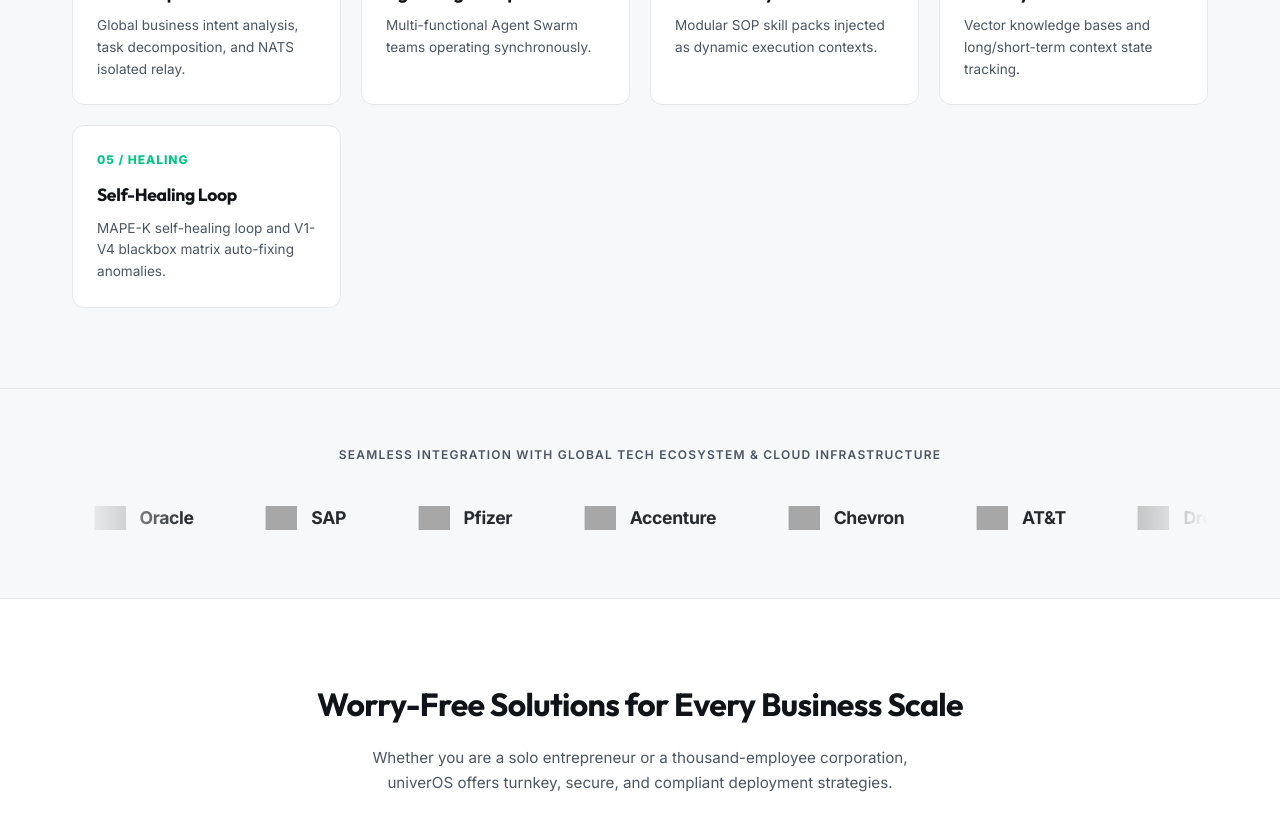
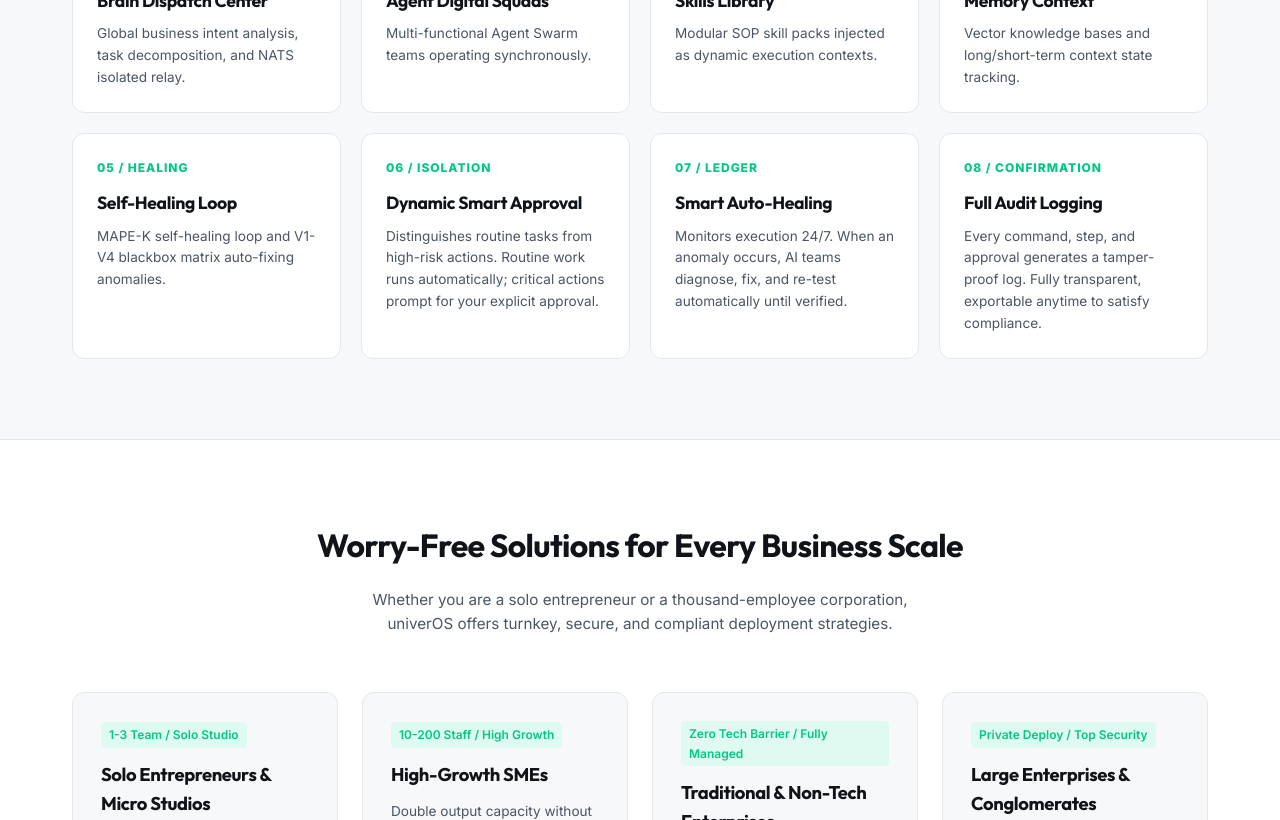
Before and after one commit to WangTeng-Tech/product-univerOS, a Next.js app: page / in a window 1280 px wide. Shown: the part 1980-2800 px from the top of the page. Built offline with nearby package versions, Linux system fonts and the light colour scheme; grey boxes are pictures that could not be loaded.

Commit message:
feat: 将Logo墙合并至Hero并减速50s，合并代理与联系板块，合并系统特性与安全自愈板块，彻底移除Chips

```diff
--- a/src/app/page.tsx
+++ b/src/app/page.tsx
@@ -102,15 +102,14 @@ export default function Home() {
             <ConsoleBlock />
           </div>
         </div>
-      </section>
 
-      {/* Big Tech Infinite Marquee Logo Wall (Positioned directly BELOW Hero Section) */}
-      <section style={{
-        padding: '3rem 0',
-        background: 'var(--color-bg-secondary)',
-        borderBottom: '1px solid var(--color-border)'
-      }}>
-        <div className="container">
+        {/* Big Tech Infinite Marquee Logo Wall (Merged INTO Hero Section) */}
+        <div style={{
+          marginTop: '4rem',
+          paddingTop: '2.5rem',
+          borderTop: '1px dashed var(--color-border)',
+          width: '100%'
+        }}>
           <p style={{
             textAlign: 'center',
             fontSize: '0.75rem',
@@ -140,7 +139,7 @@ export default function Home() {
             <div style={{
               display: 'inline-flex',
               gap: '3.5rem',
-              animation: 'marqueeRoll 25s linear infinite',
+              animation: 'marqueeRoll 50s linear infinite',
               width: 'max-content',
               alignItems: 'center'
             }}>
@@ -295,110 +294,29 @@ export default function Home() {
               <h3 style={{ fontSize: '1.1rem', marginBottom: '0.5rem', color: 'var(--color-text-primary)' }}>{t("architecture.healing")}</h3>
               <p style={{ fontSize: '0.85rem', color: 'var(--color-text-secondary)', lineHeight: 1.6 }}>{t("architecture.healingDesc")}</p>
             </div>
+            {/* CUP Isolation */}
+            <div style={{ background: 'var(--color-bg-primary)', border: '1px solid var(--color-border)', borderRadius: '12px', padding: '1.5rem' }}>
+              <div style={{ fontSize: '0.75rem', fontWeight: 800, color: 'var(--color-accent-main)', letterSpacing: '0.08em', marginBottom: '0.75rem' }}>06 / ISOLATION</div>
+              <h3 style={{ fontSize: '1.1rem', marginBottom: '0.5rem', color: 'var(--color-text-primary)' }}>{t("trust.t1.title")}</h3>
+              <p style={{ fontSize: '0.85rem', color: 'var(--color-text-secondary)', lineHeight: 1.6 }}>{t("trust.t1.desc")}</p>
+            </div>
+            {/* Append-only Ledger */}
+            <div style={{ background: 'var(--color-bg-primary)', border: '1px solid var(--color-border)', borderRadius: '12px', padding: '1.5rem' }}>
+              <div style={{ fontSize: '0.75rem', fontWeight: 800, color: 'var(--color-accent-main)', letterSpacing: '0.08em', marginBottom: '0.75rem' }}>07 / LEDGER</div>
+              <h3 style={{ fontSize: '1.1rem', marginBottom: '0.5rem', color: 'var(--color-text-primary)' }}>{t("trust.t2.title")}</h3>
+              <p style={{ fontSize: '0.85rem', color: 'var(--color-text-secondary)', lineHeight: 1.6 }}>{t("trust.t2.desc")}</p>
+            </div>
+            {/* Safe Deployment */}
+            <div style={{ background: 'var(--color-bg-primary)', border: '1px solid var(--color-border)', borderRadius: '12px', padding: '1.5rem' }}>
+              <div style={{ fontSize: '0.75rem', fontWeight: 800, color: 'var(--color-accent-main)', letterSpacing: '0.08em', marginBottom: '0.75rem' }}>08 / CONFIRMATION</div>
+              <h3 style={{ fontSize: '1.1rem', marginBottom: '0.5rem', color: 'var(--color-text-primary)' }}>{t("trust.t3.title")}</h3>
+              <p style={{ fontSize: '0.85rem', color: 'var(--color-text-secondary)', lineHeight: 1.6 }}>{t("trust.t3.desc")}</p>
+            </div>
           </div>
         </div>
       </section>
 
-      {/* Big Tech Infinite Marquee Logo Wall (Positioned ABOVE Customers Section) */}
-      <section style={{
-        padding: '3.5rem 0',
-        background: 'var(--color-bg-secondary)',
-        borderBottom: '1px solid var(--color-border)'
-      }}>
-        <div className="container">
-          <p style={{
-            textAlign: 'center',
-            fontSize: '0.75rem',
-            fontWeight: 600,
-            letterSpacing: '0.1em',
-            color: 'var(--color-text-secondary)',
-            textTransform: 'uppercase',
-            marginBottom: '2rem'
-          }}>
-            {t("customers.techWallTitle")}
-          </p>
 
-          <style>{`
-            @keyframes marqueeRoll {
-              0% { transform: translateX(0%); }
-              100% { transform: translateX(-50%); }
-            }
-          `}</style>
-
-          <div style={{
-            overflow: 'hidden',
-            whiteSpace: 'nowrap',
-            position: 'relative',
-            WebkitMaskImage: 'linear-gradient(to right, transparent, black 10%, black 90%, transparent)',
-            maskImage: 'linear-gradient(to right, transparent, black 10%, black 90%, transparent)'
-          }}>
-            <div style={{
-              display: 'inline-flex',
-              gap: '3.5rem',
-              animation: 'marqueeRoll 25s linear infinite',
-              width: 'max-content',
-              alignItems: 'center'
-            }}>
-              {[
-                { name: "NVIDIA", icon: "https://api.iconify.design/simple-icons:nvidia.svg?color=%2376b900" },
-                { name: "Tesla", icon: "https://api.iconify.design/simple-icons:tesla.svg?color=%23e82127" },
-                { name: "Meta", icon: "https://api.iconify.design/simple-icons:meta.svg?color=%230081fb" },
-                { name: "Apple", icon: "https://api.iconify.design/simple-icons:apple.svg?color=%23000000" },
-                { name: "Oracle", icon: "https://api.iconify.design/simple-icons:oracle.svg?color=%23f80000" },
-                { name: "SAP", icon: "https://api.iconify.design/simple-icons:sap.svg?color=%230faaff" },
-                { name: "Pfizer", icon: "https://api.iconify.design/simple-icons:pfizer.svg?color=%23000036" },
-                { name: "Accenture", icon: "https://api.iconify.design/simple-icons:accenture.svg?color=%23a100ff" },
-                { name: "Chevron", icon: "https://api.iconify.design/simple-icons:chevron.svg?color=%23005a9c" },
-                { name: "AT&T", icon: "https://api.iconify.design/simple-icons:att.svg?color=%2300a8e0" },
-                { name: "Dropbox", icon: "https://api.iconify.design/simple-icons:dropbox.svg?color=%230061ff" },
-                { name: "Nike", icon: "https://api.iconify.design/simple-icons:nike.svg?color=%23000000" },
-                { name: "Chase", icon: "https://api.iconify.design/simple-icons:chase.svg?color=%231175e8" },
-                { name: "Wise", icon: "https://api.iconify.design/simple-icons:wise.svg?color=%23163300" },
-
-                // Duplicate array for seamless infinite marquee loop
-                { name: "NVIDIA", icon: "https://api.iconify.design/simple-icons:nvidia.svg?color=%2376b900" },
-                { name: "Tesla", icon: "https://api.iconify.design/simple-icons:tesla.svg?color=%23e82127" },
-                { name: "Meta", icon: "https://api.iconify.design/simple-icons:meta.svg?color=%230081fb" },
-                { name: "Apple", icon: "https://api.iconify.design/simple-icons:apple.svg?color=%23000000" },
-                { name: "Oracle", icon: "https://api.iconify.design/simple-icons:oracle.svg?color=%23f80000" },
-                { name: "SAP", icon: "https://api.iconify.design/simple-icons:sap.svg?color=%230faaff" },
-                { name: "Pfizer", icon: "https://api.iconify.design/simple-icons:pfizer.svg?color=%23000036" },
-                { name: "Accenture", icon: "https://api.iconify.design/simple-icons:accenture.svg?color=%23a100ff" },
-                { name: "Chevron", icon: "https://api.iconify.design/simple-icons:chevron.svg?color=%23005a9c" },
-                { name: "AT&T", icon: "https://api.iconify.design/simple-icons:att.svg?color=%2300a8e0" },
-                { name: "Dropbox", icon: "https://api.iconify.design/simple-icons:dropbox.svg?color=%230061ff" },
-                { name: "Nike", icon: "https://api.iconify.design/simple-icons:nike.svg?color=%23000000" },
-                { name: "Chase", icon: "https://api.iconify.design/simple-icons:chase.svg?color=%231175e8" },
-                { name: "Wise", icon: "https://api.iconify.design/simple-icons:wise.svg?color=%23163300" }
-              ].map((logo, index) => (
-                <div key={index} style={{
-                  display: 'inline-flex',
-                  alignItems: 'center',
-                  gap: '0.85rem',
-                  padding: '0.4rem 0.5rem',
-                  opacity: 0.9,
-                  transition: 'all 0.3s ease'
-                }}>
-                  <img
-                    src={logo.icon}
-                    alt={logo.name}
-                    onError={(e) => { e.currentTarget.style.display = 'none'; }}
-                    style={{ width: '32px', height: '32px', objectFit: 'contain', flexShrink: 0 }}
-                  />
-                  <span style={{
-                    fontWeight: 700,
-                    fontSize: '1.1rem',
-                    letterSpacing: '-0.02em',
-                    color: 'var(--color-text-primary)'
-                  }}>
-                    {logo.name}
-                  </span>
-                </div>
-              ))}
-            </div>
-          </div>
-        </div>
-      </section>
 
       {/* Enterprise Scale & Customers Section */}
       <section id="customers" style={{
@@ -513,102 +431,7 @@ export default function Home() {
               </div>
             </div>
           </div>
-        </div>
-      </section>
-
-      {/* Trust & Delivery Assurance Section */}
-      <section id="trust" style={{
-        padding: '5rem 0',
-        background: 'var(--color-bg-primary)',
-        borderBottom: '1px solid var(--color-border)'
-      }}>
-        <div className="container">
-          <div style={{ textAlign: 'center', marginBottom: '3.5rem' }}>
-            <h2 style={{ fontSize: '2rem', marginBottom: '1rem', color: 'var(--color-text-primary)' }}>
-              {t("trust.title")}
-            </h2>
-            <p style={{ maxWidth: '600px', margin: '0 auto', color: 'var(--color-text-secondary)', fontSize: '0.95rem' }}>
-              {t("trust.desc")}
-            </p>
           </div>
-
-          <div className="grid-cols-3">
-            <div style={{
-              background: 'var(--color-bg-secondary)',
-              border: '1px solid var(--color-border)',
-              borderRadius: '12px',
-              padding: '2rem',
-              display: 'flex',
-              flexDirection: 'column',
-              justifyContent: 'space-between'
-            }}>
-              <div>
-                <div style={{ display: 'flex', alignItems: 'center', gap: '0.75rem', marginBottom: '1rem' }}>
-                  <ShieldCheckIcon />
-                  <span style={{ fontSize: '0.75rem', padding: '0.2rem 0.5rem', background: 'var(--color-accent-light)', color: 'var(--color-accent-main)', borderRadius: '4px', fontWeight: 600 }}>
-                    {t("trust.t1.badge")}
-                  </span>
-                </div>
-                <h3 style={{ fontSize: '1.2rem', marginBottom: '0.75rem', color: 'var(--color-text-primary)' }}>
-                  {t("trust.t1.title")}
-                </h3>
-                <p style={{ fontSize: '0.85rem', color: 'var(--color-text-secondary)', lineHeight: '1.6' }}>
-                  {t("trust.t1.desc")}
-                </p>
-              </div>
-            </div>
-
-            <div style={{
-              background: 'var(--color-bg-secondary)',
-              border: '1px solid var(--color-border)',
-              borderRadius: '12px',
-              padding: '2rem',
-              display: 'flex',
-              flexDirection: 'column',
-              justifyContent: 'space-between'
-            }}>
-              <div>
-                <div style={{ display: 'flex', alignItems: 'center', gap: '0.75rem', marginBottom: '1rem' }}>
-                  <ShieldCheckIcon />
-                  <span style={{ fontSize: '0.75rem', padding: '0.2rem 0.5rem', background: 'var(--color-accent-light)', color: 'var(--color-accent-main)', borderRadius: '4px', fontWeight: 600 }}>
-                    {t("trust.t2.badge")}
-                  </span>
-                </div>
-                <h3 style={{ fontSize: '1.2rem', marginBottom: '0.75rem', color: 'var(--color-text-primary)' }}>
-                  {t("trust.t2.title")}
-                </h3>
-                <p style={{ fontSize: '0.85rem', color: 'var(--color-text-secondary)', lineHeight: '1.6' }}>
-                  {t("trust.t2.desc")}
-                </p>
-              </div>
-            </div>
-
-            <div style={{
-              background: 'var(--color-bg-secondary)',
-              border: '1px solid var(--color-border)',
-              borderRadius: '12px',
-              padding: '2rem',
-              display: 'flex',
-              flexDirection: 'column',
-              justifyContent: 'space-between'
-            }}>
-              <div>
-                <div style={{ display: 'flex', alignItems: 'center', gap: '0.75rem', marginBottom: '1rem' }}>
-                  <ShieldCheckIcon />
-                  <span style={{ fontSize: '0.75rem', padding: '0.2rem 0.5rem', background: 'var(--color-accent-light)', color: 'var(--color-accent-main)', borderRadius: '4px', fontWeight: 600 }}>
-                    {t("trust.t3.badge")}
-                  </span>
-                </div>
-                <h3 style={{ fontSize: '1.2rem', marginBottom: '0.75rem', color: 'var(--color-text-primary)' }}>
-                  {t("trust.t3.title")}
-                </h3>
-                <p style={{ fontSize: '0.85rem', color: 'var(--color-text-secondary)', lineHeight: '1.6' }}>
-                  {t("trust.t3.desc")}
-                </p>
-              </div>
-            </div>
-          </div>
-        </div>
       </section>
 
       {/* Credentials and Security Section */}
@@ -724,22 +547,9 @@ export default function Home() {
             <h3 style={{ fontSize: '2.2rem', fontWeight: 800, marginBottom: '0.75rem', color: 'var(--color-text-primary)' }}>
               {t("stats.title")}
             </h3>
-            <p style={{ fontSize: '1.05rem', color: 'var(--color-text-secondary)', marginBottom: '2rem' }}>
+            <p style={{ fontSize: '1.05rem', color: 'var(--color-text-secondary)', marginBottom: '3.5rem' }}>
               {t("stats.subtitle")}
             </p>
-
-            {/* Chips */}
-            <div style={{ display: 'flex', justifyContent: 'center', gap: '0.75rem', marginBottom: '3.5rem', flexWrap: 'wrap' }}>
-              <span style={{ padding: '0.4rem 1rem', background: '#2d1b4e', color: '#c084fc', borderRadius: '20px', fontSize: '0.85rem', fontWeight: 600 }}>
-                {t("stats.chip1")}
-              </span>
-              <span style={{ padding: '0.4rem 1rem', background: '#1e293b', color: '#38bdf8', borderRadius: '20px', fontSize: '0.85rem', fontWeight: 600 }}>
-                {t("stats.chip2")}
-              </span>
-              <span style={{ padding: '0.4rem 1rem', background: '#3b1c1c', color: '#f87171', borderRadius: '20px', fontSize: '0.85rem', fontWeight: 600 }}>
-                {t("stats.chip3")}
-              </span>
-            </div>
 
             {/* Large Numbers */}
             <div style={{ display: 'grid', gridTemplateColumns: 'repeat(auto-fit, minmax(220px, 1fr))', gap: '2rem', alignItems: 'center' }}>
@@ -832,59 +642,45 @@ export default function Home() {
         </div>
       </section>
 
-      {/* Partner Banner Section */}
-      <section style={{
+      {/* Combined Partner Ecosystem & Contact Section */}
+      <section id="contact" style={{
         padding: '5rem 0',
         background: 'var(--color-bg-primary)',
         borderBottom: '1px solid var(--color-border)',
         textAlign: 'center'
       }}>
-        <div className="container" style={{ maxWidth: '800px' }}>
+        <div className="container" style={{ maxWidth: '850px' }}>
           <h2 style={{ fontSize: '2rem', marginBottom: '1.25rem', color: 'var(--color-text-primary)' }}>
-            {t("partner.title")}
+            {t("partner.title")} & {t("nav.contact")}
           </h2>
-          <p style={{ color: 'var(--color-text-secondary)', marginBottom: '2rem', fontSize: '0.95rem', lineHeight: '1.7' }}>
-            {t("partner.desc")}
+          <p style={{ color: 'var(--color-text-secondary)', marginBottom: '2.5rem', fontSize: '0.95rem', lineHeight: '1.7' }}>
+            {t("partner.desc")} 专属客户经理与技术顾问 24/7 为您提供严肃企业级 AI Workforce 落地咨询与解决方案架构支持。
           </p>
-          <Link href="/partner">
-            <button className="btn-primary" style={{ padding: '0.75rem 2rem' }}>
-              {t("partner.btn")}
-            </button>
-          </Link>
-        </div>
-      </section>
 
-      {/* Contact Section */}
-      <section id="contact" style={{
-        padding: '4.5rem 0',
-        background: 'var(--color-bg-secondary)',
-        borderBottom: '1px solid var(--color-border)',
-        textAlign: 'center'
-      }}>
-        <div className="container" style={{ maxWidth: '800px' }}>
-          <h2 style={{ fontSize: '2rem', marginBottom: '1rem', color: 'var(--color-text-primary)' }}>
-            {t("footer.sales")}
-          </h2>
-          <p style={{ color: 'var(--color-text-secondary)', marginBottom: '2.5rem', fontSize: '0.95rem' }}>
-            专属客户经理与技术顾问 24/7 为您提供严肃企业级 AI Workforce 落地咨询与解决方案架构支持。
-          </p>
+          <div style={{ display: 'flex', justifyContent: 'center', marginBottom: '3rem' }}>
+            <Link href="/partner">
+              <button className="btn-primary" style={{ padding: '0.75rem 2.5rem', fontSize: '0.95rem' }}>
+                {t("partner.btn")}
+              </button>
+            </Link>
+          </div>
 
           <div style={{
             display: 'grid',
-            gridTemplateColumns: 'repeat(auto-fit, minmax(220px, 1fr))',
+            gridTemplateColumns: 'repeat(auto-fit, minmax(240px, 1fr))',
             gap: '1.5rem',
             textAlign: 'left'
           }}>
-            <div style={{ background: 'var(--color-bg-primary)', padding: '1.5rem', borderRadius: '12px', border: '1px solid var(--color-border)' }}>
+            <div style={{ background: 'var(--color-bg-secondary)', padding: '1.75rem', borderRadius: '12px', border: '1px solid var(--color-border)' }}>
               <div style={{ fontSize: '0.75rem', fontWeight: 800, color: 'var(--color-accent-main)', letterSpacing: '0.08em', marginBottom: '0.5rem' }}>BUSINESS & SALES</div>
               <h4 style={{ fontSize: '1.05rem', color: 'var(--color-text-primary)', marginBottom: '0.5rem' }}>商务对接与方案咨询</h4>
-              <p style={{ fontSize: '0.85rem', color: 'var(--color-text-secondary)' }}>sales@univeros.cn</p>
+              <p style={{ fontSize: '0.9rem', color: 'var(--color-text-secondary)', fontWeight: 600 }}>sales@univeros.cn</p>
             </div>
 
-            <div style={{ background: 'var(--color-bg-primary)', padding: '1.5rem', borderRadius: '12px', border: '1px solid var(--color-border)' }}>
+            <div style={{ background: 'var(--color-bg-secondary)', padding: '1.75rem', borderRadius: '12px', border: '1px solid var(--color-border)' }}>
               <div style={{ fontSize: '0.75rem', fontWeight: 800, color: 'var(--color-accent-main)', letterSpacing: '0.08em', marginBottom: '0.5rem' }}>PARTNER ECOSYSTEM</div>
               <h4 style={{ fontSize: '1.05rem', color: 'var(--color-text-primary)', marginBottom: '0.5rem' }}>代理加盟与渠道合作</h4>
-              <p style={{ fontSize: '0.85rem', color: 'var(--color-text-secondary)' }}>partner@univeros.cn</p>
+              <p style={{ fontSize: '0.9rem', color: 'var(--color-text-secondary)', fontWeight: 600 }}>partner@univeros.cn</p>
             </div>
           </div>
         </div>
```
